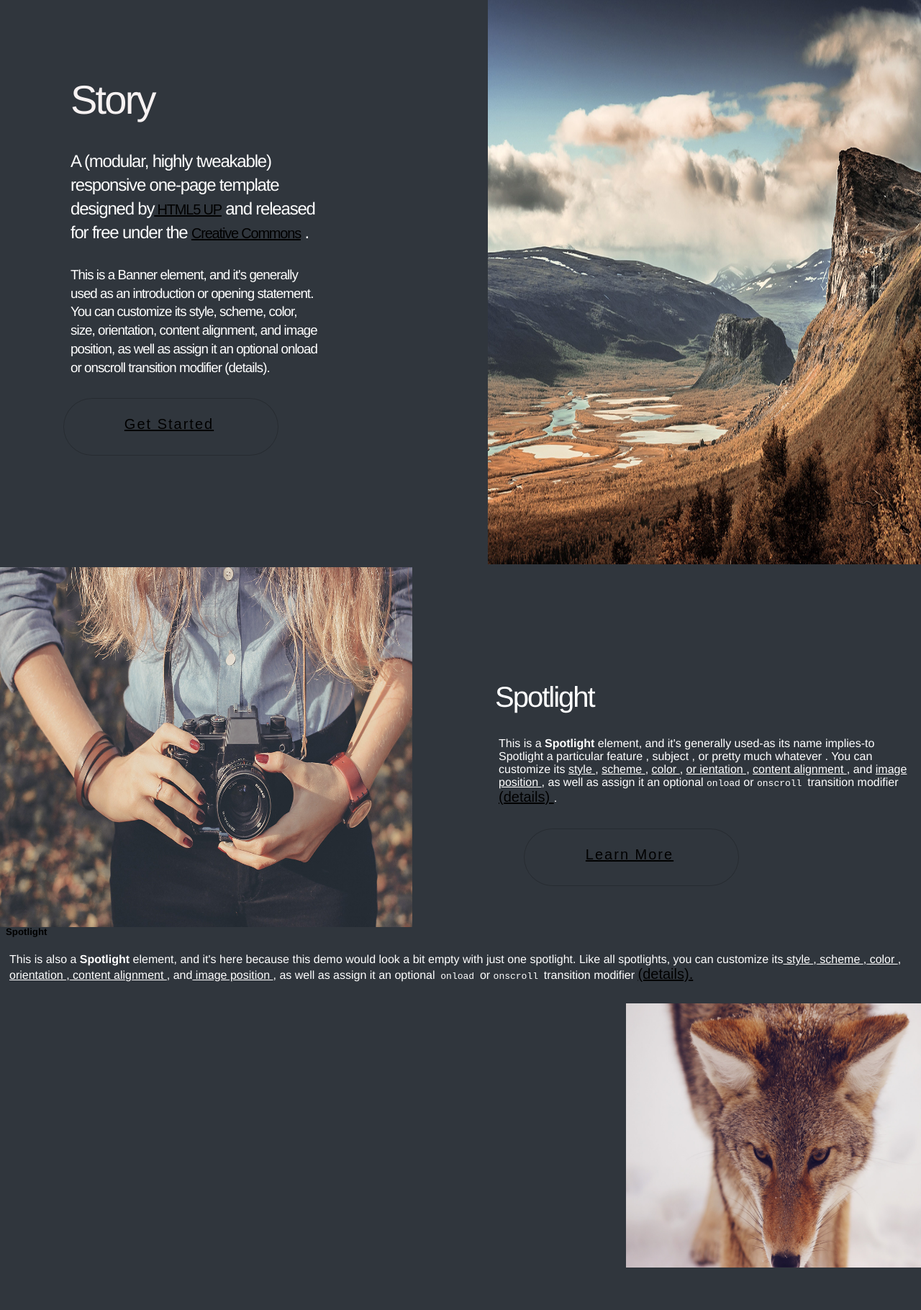
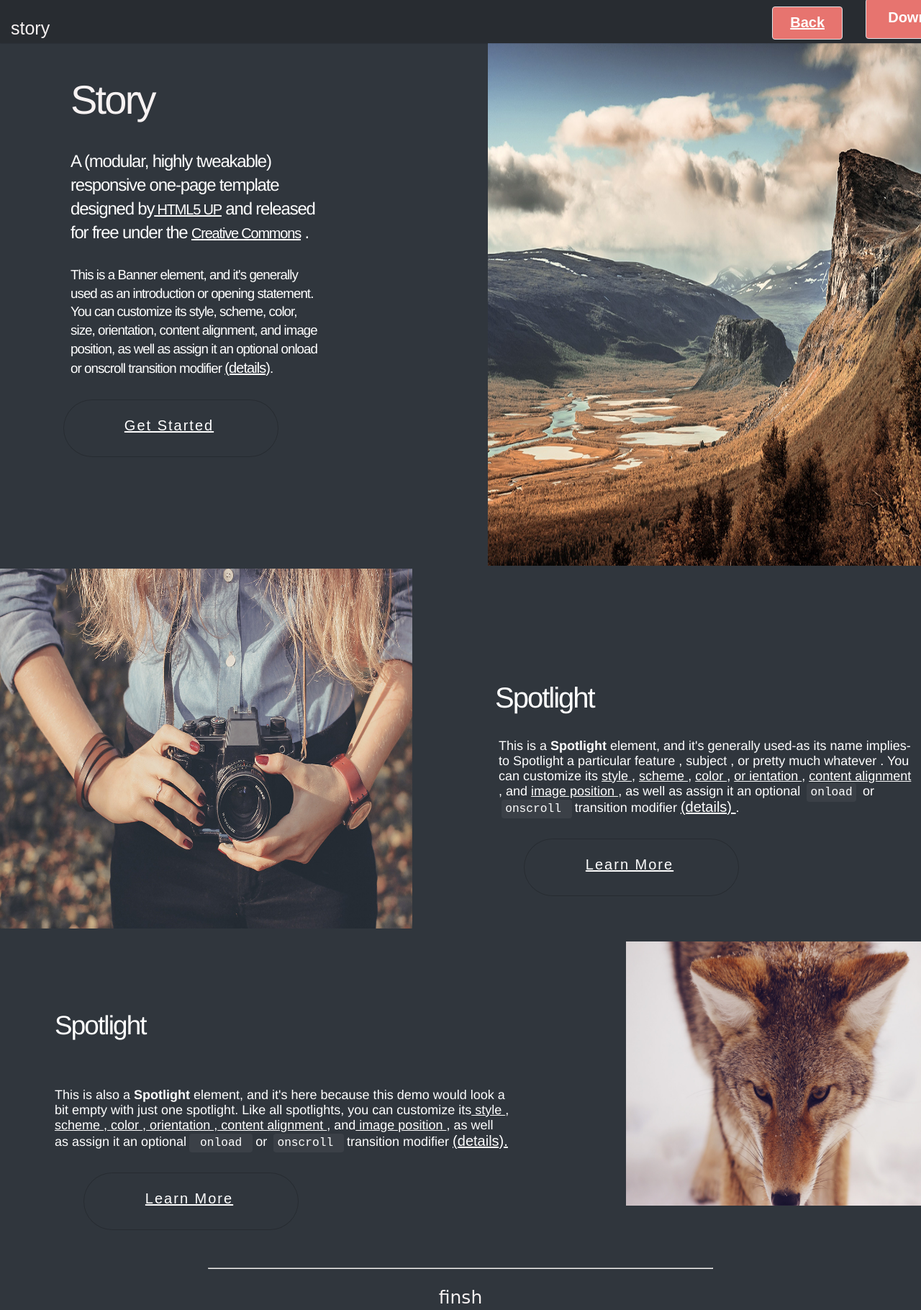
Before and after one commit to mahmouddoma/first_project, a plain HTML site: page index.html in a window 1280 px wide. Shown: the top 1820 px of the page at 72% size. Before the commit the page ends 1761 px from the top, so only its background shows below. Drawn offline with Linux system fonts and the light colour scheme.

Commit message:
saving in git hup

```diff
--- a/index.html
+++ b/index.html
@@ -3,16 +3,31 @@
 <head>
 	<meta charset="utf-8">
 	<link rel="stylesheet" href="style.css">
-	<title>Document</title>
+	<title>story |HTML UP</title>
 </head>
 <body>
+	<header id="demo-header">
+		<div id="left" >
+			<p>
+				story
+			</p>
+		</div>
+		<div class="action">
+			<div id="a">
+				<a href="/" class="button back alt2">Back</a>
+			</div>
+			<div id="a01">
+				<a href="stort/download" class="button alt download on" data-name="story"data-title="Story" > Download</a>
+			</div>
+		</div>
+	</header>
 	<div id="content">
 		<h1>Story</h1>
 		<h2>
 			A (modular, highly tweakable) responsive one-page template designed by<a href=""> HTML5 UP</a> and released for free under the <a href=""> Creative Commons</a> .
 		</h2>
 		<h3>
-		This is a Banner element, and it's generally used as an introduction or opening statement. You can customize its style, scheme, color, size, orientation, content alignment, and image position, as well as assign it an optional onload or onscroll transition modifier (details).
+		This is a Banner element, and it's generally used as an introduction or opening statement. You can customize its style, scheme, color, size, orientation, content alignment, and image position, as well as assign it an optional onload or onscroll transition modifier <a href="#reference-spotlight" > (details)</a>.
 		</h3>
 	<ul class="actions stacked 1">
 		<li>
@@ -22,12 +37,11 @@
 	</div>
 		<img id="image"
 		src="banner.jpg" alt="banner" height="600">
-
 		<img id="image2"
 		src="spotlight01.jpg" >
 	<div id="spotlight">
 		<h4>Spotlight</h4>
-		<p>
+		<p class="paragraph">
 			This is a <strong>Spotlight</strong> element, and it's generally used-as its name implies-to Spotlight a particular feature , subject , or pretty much whatever . You can customize its <span> style </span> , <span> scheme </span> , <span> color </span> , <span> or ientation </span> , <span> content alignment </span> , and  <span> image position </span> , as well as assign it an optional <code> onload</code> or <code> onscroll </code> transition modifier <a href="#reference-spotlight" > (details) </a>.
 		</p>
 		<ul class="actions stacked">
@@ -36,10 +50,22 @@
 			</li>
 		</ul>
 	</div>
-		<img id="spotlight02"
-		src="spotlight02.jpg">
-		<h5>Spotlight</h5>
-		<p class="pargraph">This is also a<strong> Spotlight</strong> element, and it's here because this demo would look a bit empty with just one spotlight. Like all spotlights, you can customize its<span> style </span>,<span> scheme </span>,<span> color </span>,<span> orientation </span>,<span> content alignment </span>, and<span> image position </span>, as well as assign it an optional<code> onload </code> or <code> onscroll </code> transition modifier <a href="#reference-spotlight" > (details).</a>
-		</p>
+		<img id="image02"  src="spotlight02.jpg" alt="spotlight02">
+	<div id="content01">
+		<div id="text" >
+			<h5 class="text01">Spotlight</h5>
+			<p class="text02">This is also a<strong> Spotlight</strong> element, and it's here because this demo would look a bit empty with just one spotlight. Like all spotlights, you can customize its<span> style </span>,<span> scheme </span>,<span> color </span>,<span> orientation </span>,<span> content alignment </span>, and<span> image position </span>, as well as assign it an optional<code> onload </code> or <code> onscroll </code> transition modifier <a href="#reference-spotlight" > (details).</a>
+			</p>
+			<ul class="actions stacked">
+				<li>
+					<a href="#" class="button01">Learn More</a>
+				</li>
+			</ul>
+		</div>
+	</div>
+	<hr width="700px">
+	<p class="finsh">
+		finsh
+	</p>
 </body>
 </html>
--- a/style.css
+++ b/style.css
@@ -4,6 +4,83 @@ body{
 	color: #000000;
 	font-family: "Source Sans Pro", Helvetica, sans-serif;
 }
+#demo-header{
+	position: fixed;
+    left: 0;
+    top: 0;
+    width: 100%;
+    background: #282c31;
+    background: #30363d(219, 204, 204, 0.95);
+    z-index: 10000;
+    box-shadow: 0 0 1px 0 rgb(16 16 32 / 25%), 0 0 2px 0 rgb(0 0 0 / 15%);
+    height: 3.75em;
+    -moz-transition: top 0.25s ease-in-out;
+    -webkit-transition: top 0.25s ease-in-out;
+    -ms-transition: top 0.25s ease-in-out;
+    transition: top 0.25s ease-in-out;
+    font-size: 0.9em;
+    z-index: 10000;
+    cursor: default;
+	display: block;
+	margin: 0;
+    padding: 0;
+    border: 0;
+    font-size: 100%;
+    font: inherit;
+}
+#left{
+	margin-top: 7px;
+	font-size: 25px;
+	font-family: Arial, Helvetica, sans-serif;
+	margin-left: 15px;
+	color: #f7f2f2;
+}
+.action{
+	float: left;
+    margin-left: 0.2em;
+	margin-top: -70px;
+	margin-right: -60px;
+	letter-spacing: 0px;
+
+}
+#a{
+	margin-left: 1070px;
+	margin-bottom: 90px;
+	background: #e7746f;
+	border-color: #e7746f ;
+	display: inline-block;
+    height: 2.75em;
+    line-height: 2.7em;
+    padding: 0 1.5em 0 1.5em;
+    border-radius: 4px;
+    text-decoration: none;
+    font-weight: 600;
+    border: solid 1px #dee0e3;
+    white-space: nowrap;
+}
+#a01{
+	margin-left: 1200px;
+	color: #f7f2f2;
+	font-size: 15px;
+	font-family: sans-serif,Arial, Helvetica, sans-serif;
+	margin-top: -128px;
+}
+.button.alt.on{
+	background: #e7746f;
+	border-color: #e7746f ;
+	display: inline-block;
+    height: 2.70em;
+    line-height: 2.5em;
+    padding: 0 1.5em 0 1.5em;
+    border-radius: 4px;
+    text-decoration: none;
+    font-weight: 600;
+    border: solid 1px #dee0e3;
+    white-space: nowrap;
+	margin-top: -30px;
+
+}
+
 #content{
 	color: #30363d;
 	width: 400px;
@@ -44,7 +121,7 @@ h1, h2, h3{
 	height: 800px;
 }
 a{
-	color: #000000;
+	color: #ffffff;
 	font-size: 20px;
 	font-family: sans-serif,Arial, Helvetica, sans-serif;
 	text-decoration: underline;
@@ -61,10 +138,10 @@ ul.actions.stacked li:first-child{
 	border-radius: 70px;
 	width: 80px;
 	height: 55px;
-	box-shadow: #ffffff;
+	box-shadow: #000000;
 	padding-left: 35px;
 	margin-right: 30px;
-	border-top-color: rgba(0, 0, 0, 0.2);
+	border-top-color: rgb(255, 255, 255);
 	min-width: 14em;
 	background-color: transparent;
     box-shadow: inset 0 0 0 1px rgb(0 0 0 / 20%);
@@ -102,7 +179,7 @@ h4{
     margin-inline-start: 0px;
     margin-inline-end: 0px;
 }
-p{
+.paragraph{
 	font-size: 100%;
 	padding: 0;
 	border: 0;
@@ -110,14 +187,60 @@ p{
 	color: #ffffff;
 	border-spacing: 0;
 	margin: 5px 5px 32px;
+	font-size: 18px;
 }
 span{
 	text-decoration: underline;
 }
-#spotlight02{
+code{
+	color: #ffffff;
+	font: 15px"Courier New";
+	background: rgba(243, 241, 241, 0.05);
+    border-color: rgba(245, 244, 244, 0.2);
+	border-radius: 4px;
+	font-family: "Courier New", monospace;
+	font-size: 0.9em;
+	margin: 0 0.25rem;
+	padding: 0.25rem 0.325rem;
+}
+#image02{
 	margin-left: 862px;
-	margin-bottom: -500px;
 	width: 479px;
 	height: 367px;
+	margin-bottom: -400px;
+}
+.text01{
+	color: #ffffff;
+	font-size: 2.30rem;
+	font-weight: 100;
+	line-height: 1.375;
+	letter-spacing: -0.05em;
+	margin-bottom: 60px;
 
 }
+.text02{
+    font-size: 100%;
+    font: inherit;
+    vertical-align: baseline;
+	box-sizing: inherit;
+	color: #ffffff;
+	-webkit-text-size-adjust: none;
+	width: 20 inherit;
+	font: 20px,Helvetica,sans-serif;
+	margin: 0px 0px 32px;
+	font-size: 18px;
+
+
+}
+#content01{
+	margin-left: 20px;
+	padding: 3.75rem 3rem 1.75rem 3rem;
+    width: 50%;
+    min-width: 0;
+}
+.finsh{
+	font-family: Cursive;
+	color: #f7f2f2;
+	text-align: center;
+	font-size: 25px;
+}
```
